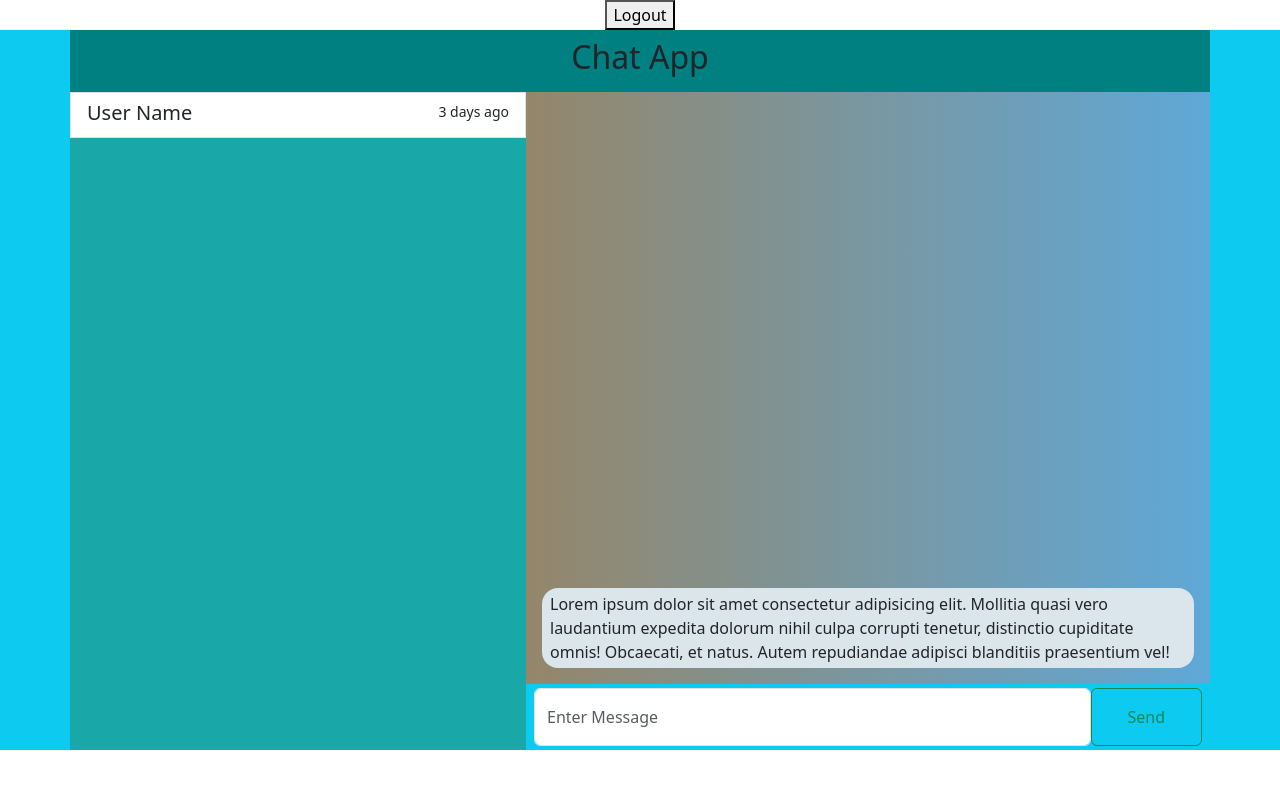
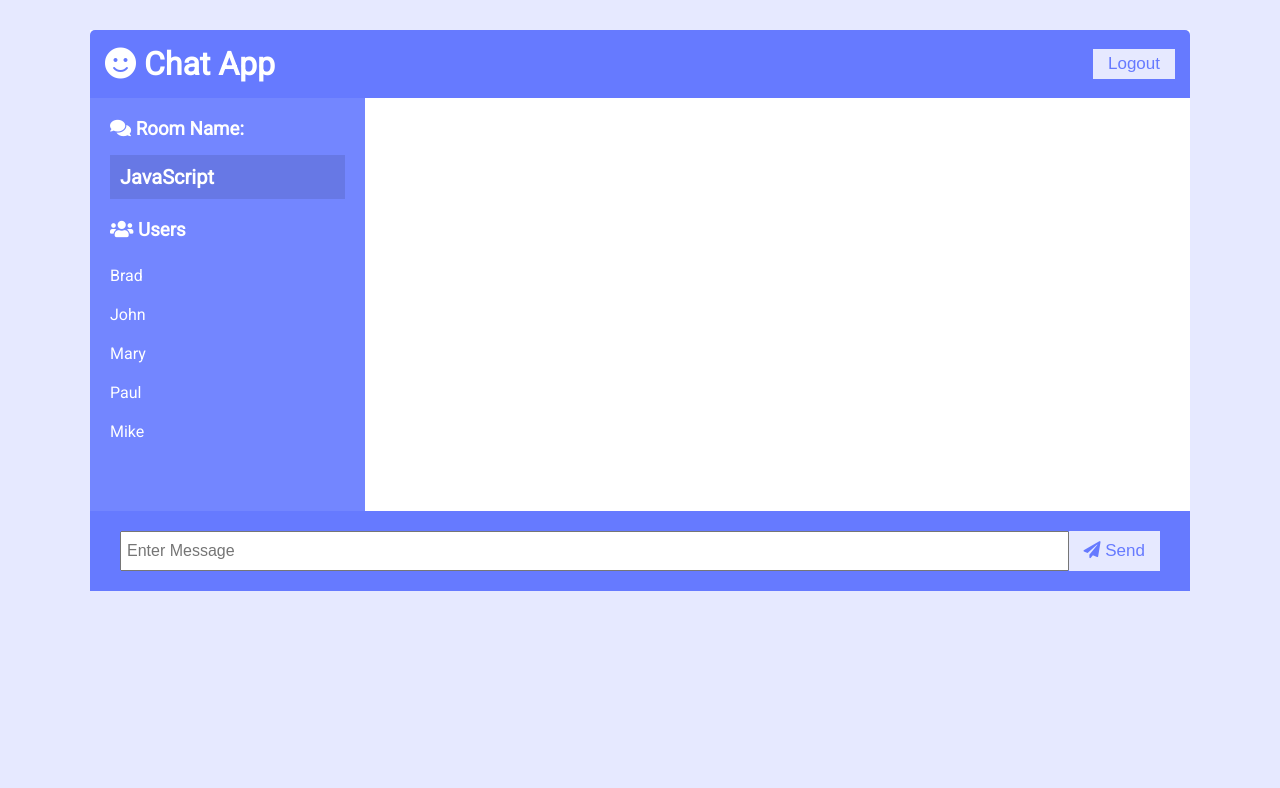
Before and after one commit to developerankit97/whatsapp-clone, a website: page public/html/main.html in a window 1280 px wide. Drawn offline with nearby package versions, Linux system fonts and the light colour scheme; no server answers; sample sign-in values are in the browser's storage.

Commit message:
Get messages api added

```diff
--- a/public/css/main.css
+++ b/public/css/main.css
@@ -1,13 +1,189 @@
+@import url('https://fonts.googleapis.com/css?family=Roboto&display=swap');
+
+:root {
+  --dark-color-a: #667aff;
+  --dark-color-b: #7386ff;
+  --light-color: #e6e9ff;
+  --success-color: #5cb85c;
+  --error-color: #d9534f;
+}
+
 * {
   box-sizing: border-box;
-}
-
-html,
-body {
   margin: 0;
   padding: 0;
 }
 
-h1 {
-  color: red;
-}/*# sourceMappingURL=main.css.map */
+body {
+  font-family: 'Roboto', sans-serif;
+  font-size: 16px;
+  background: var(--light-color);
+  margin: 20px;
+}
+
+ul {
+  list-style: none;
+}
+
+a {
+  text-decoration: none;
+}
+
+.btn {
+  cursor: pointer;
+  padding: 5px 15px;
+  background: var(--light-color);
+  color: var(--dark-color-a);
+  border: 0;
+  font-size: 17px;
+}
+
+/* Chat Page */
+
+.chat-container {
+  max-width: 1100px;
+  background: #fff;
+  margin: 30px auto;
+  overflow: hidden;
+}
+
+.chat-header {
+  background: var(--dark-color-a);
+  color: #fff;
+  border-top-left-radius: 5px;
+  border-top-right-radius: 5px;
+  padding: 15px;
+  display: flex;
+  align-items: center;
+  justify-content: space-between;
+}
+
+.chat-main {
+  display: grid;
+  grid-template-columns: 1fr 3fr;
+}
+
+.chat-sidebar {
+  background: var(--dark-color-b);
+  color: #fff;
+  padding: 20px 20px 60px;
+  overflow-y: scroll;
+}
+
+.chat-sidebar h2 {
+  font-size: 20px;
+  background: rgba(0, 0, 0, 0.1);
+  padding: 10px;
+  margin-bottom: 20px;
+}
+
+.chat-sidebar h3 {
+  margin-bottom: 15px;
+}
+
+.chat-sidebar ul li {
+  padding: 10px 0;
+}
+
+.chat-messages {
+  padding: 30px;
+  max-height: 500px;
+  overflow-y: scroll;
+}
+
+.chat-messages .message {
+  padding: 10px;
+  margin-bottom: 15px;
+  background-color: var(--light-color);
+  border-radius: 5px;
+}
+
+.chat-messages .message .meta {
+  font-size: 15px;
+  font-weight: bold;
+  color: var(--dark-color-b);
+  opacity: 0.7;
+  margin-bottom: 7px;
+}
+
+.chat-messages .message .meta span {
+  color: #777;
+}
+
+.chat-form-container {
+  padding: 20px 30px;
+  background-color: var(--dark-color-a);
+}
+
+.chat-form-container form {
+  display: flex;
+}
+
+.chat-form-container input[type='text'] {
+  font-size: 16px;
+  padding: 5px;
+  height: 40px;
+  flex: 1;
+}
+
+/* Join Page */
+.join-container {
+  max-width: 500px;
+  margin: 80px auto;
+  color: #fff;
+}
+
+.join-header {
+  text-align: center;
+  padding: 20px;
+  background: var(--dark-color-a);
+  border-top-left-radius: 5px;
+  border-top-right-radius: 5px;
+}
+
+.join-main {
+  padding: 30px 40px;
+  background: var(--dark-color-b);
+}
+
+.join-main p {
+  margin-bottom: 20px;
+}
+
+.join-main .form-control {
+  margin-bottom: 20px;
+}
+
+.join-main label {
+  display: block;
+  margin-bottom: 5px;
+}
+
+.join-main input[type='text'] {
+  font-size: 16px;
+  padding: 5px;
+  height: 40px;
+  width: 100%;
+}
+
+.join-main select {
+  font-size: 16px;
+  padding: 5px;
+  height: 40px;
+  width: 100%;
+}
+
+.join-main .btn {
+  margin-top: 20px;
+  width: 100%;
+}
+
+@media (max-width: 700px) {
+  .chat-main {
+    display: block;
+  }
+
+  .chat-sidebar {
+    display: none;
+  }
+}
--- a/public/html/main.html
+++ b/public/html/main.html
@@ -5,92 +5,50 @@
     <meta charset="UTF-8" />
     <meta http-equiv="X-UA-Compatible" content="IE=edge" />
     <meta name="viewport" content="width=device-width, initial-scale=1.0" />
-    <link href="https://cdn.jsdelivr.net/npm/bootstrap@5.3.0-alpha3/dist/css/bootstrap.min.css" rel="stylesheet"
-        integrity="sha384-KK94CHFLLe+nY2dmCWGMq91rCGa5gtU4mk92HdvYe+M/SXH301p5ILy+dN9+nJOZ" crossorigin="anonymous" />
-    <style>
-        * {
-            box-sizing: border-box;
-        }
-    </style>
+    <link rel="stylesheet" href="https://cdnjs.cloudflare.com/ajax/libs/font-awesome/5.12.1/css/all.min.css"
+        integrity="sha256-mmgLkCYLUQbXn0B1SRqzHar6dCnv9oZFPEC1g1cwlkk=" crossorigin="anonymous" />
+    <!-- <link href="https://cdn.jsdelivr.net/npm/bootstrap@5.3.0-alpha3/dist/css/bootstrap.min.css" rel="stylesheet"
+        integrity="sha384-KK94CHFLLe+nY2dmCWGMq91rCGa5gtU4mk92HdvYe+M/SXH301p5ILy+dN9+nJOZ" crossorigin="anonymous" /> -->
+    <link rel="stylesheet" href="../css/main.css">
     <title>Document</title>
 </head>
 
 <body>
-    <header class="container-fluid text-center">
-        <button type="button" class="logout-btn">Logout</button>
-    </header>
-    <main class="container-fluid bg-info" style="height: 90vh">
-        <div class="container d-flex flex-column h-100 p-0">
-            <header class="fw-bold text-center py-2 mx-0" style="background-color: teal">
-                <h2>Chat App</h2>
-            </header>
-            <div class="d-flex h-100">
-                <section class="container p-0" style="width:40%; background-color: rgb(25, 167, 167)">
-                    <div class="list-group rounded-0 user-and-group">
-                        <!-- <a href="#" class="list-group-item list-group-item-action" aria-current="true">
-                            <div class="d-flex w-100 justify-content-between">
-                                <h5 class="mb-1">
-                                    List group item heading
-                                </h5>
-                                <small>3 days ago</small>
-                            </div>
-                            <p class="mb-1">
-                                Some placeholder content in a paragraph.
-                            </p>
-                            <small>And some small print.</small>
-                        </a> -->
-                        <li class="list-group-item">
-                            <div class="d-flex w-100 justify-content-between">
-                                <h5 class="mb-1">
-                                    User Name
-                                </h5>
-                                <small>3 days ago</small>
-                            </div>
-                        </li>
-                    </div>
-                </section>
-                <div style="width:60%;">
-                    <section class="container p-0"
-                        style="height:90%;background: linear-gradient(to right, #94866a, #5fa8d8);">
-                        <div class="d-flex flex-column justify-content-end h-100 py-2">
-                            <div class="list-group rounded-0 all-messages">
-                                <!-- <a href="#" class="list-group-item list-group-item-action" aria-current="true">
-                                                        <div class="d-flex w-100 justify-content-between">
-                                                            <h5 class="mb-1">
-                                                                List group item heading
-                                                            </h5>
-                                                            <small>3 days ago</small>
-                                                        </div>
-                                                        <p class="mb-1">
-                                                            Some placeholder content in a paragraph.
-                                                        </p>
-                                                        <small>And some small print.</small>
-                                                    </a> -->
-                                <li
-                                    class="list-group-item w-100 border-0 py-1 d-flex flex-wrap justify-content-end bg-transparent">
-                                    <div class="w-100">
-                                        <p class="mb-1 w-100 p-1 px-2 rounded-4" style="background-color: #dbe5ec;">
-                                            Lorem ipsum dolor sit amet consectetur adipisicing elit. Mollitia quasi vero
-                                            laudantium expedita dolorum nihil culpa corrupti tenetur, distinctio
-                                            cupiditate omnis! Obcaecati, et natus. Autem repudiandae adipisci blanditiis
-                                            praesentium vel!
-                                        </p>
-                                    </div>
-                                </li>
-                            </div>
-                        </div>
-                    </section>
-                    <footer class="row m-0 px-2 py-1" style="height: 10%;">
-                        <div class="col-10 px-0">
-                            <input type="text" class="form-control d-block h-100" id="input-message"
-                                placeholder="Enter Message">
-                        </div>
-                        <button type="button" class="btn btn-outline-success col-2 input-message-btn">Send</button>
-                    </footer>
-                </div>
+    <div class="chat-container">
+        <header class="chat-header">
+            <h1><i class="fas fa-smile"></i> Chat App</h1>
+            <button class="btn logout-btn">Logout</button>
+        </header>
+        <main class="chat-main">
+            <div class="chat-sidebar">
+                <h3><i class="fas fa-comments"></i> Room Name:</h3>
+                <h2 id="room-name">JavaScript</h2>
+                <h3><i class="fas fa-users"></i> Users</h3>
+                <ul id="users">
+                    <li>Brad</li>
+                    <li>John</li>
+                    <li>Mary</li>
+                    <li>Paul</li>
+                    <li>Mike</li>
+                </ul>
             </div>
+            <div class="chat-messages">
+                <!-- <div class="message">
+                    <p class="meta">Brad <span>9:12pm</span></p>
+                    <p class="text">
+                        Lorem ipsum dolor sit amet consectetur adipisicing elit. Eligendi,
+                        repudiandae.
+                    </p>
+                </div> -->
+            </div>
+        </main>
+        <div class="chat-form-container">
+            <form id="chat-form">
+                <input id="msg" type="text" placeholder="Enter Message" required autocomplete="off" />
+                <button class="btn input-message-btn"><i class="fas fa-paper-plane"></i> Send</button>
+            </form>
         </div>
-    </main>
+    </div>
     <script src="https://cdnjs.cloudflare.com/ajax/libs/axios/0.19.0/axios.min.js"></script>
     <script src="https://cdn.jsdelivr.net/npm/bootstrap@5.3.0-alpha3/dist/js/bootstrap.bundle.min.js"
         integrity="sha384-ENjdO4Dr2bkBIFxQpeoTz1HIcje39Wm4jDKdf19U8gI4ddQ3GYNS7NTKfAdVQSZe"
--- a/public/js/main.js
+++ b/public/js/main.js
@@ -1,7 +1,7 @@
 const logoutBtn = document.querySelector('.logout-btn');
-const inputMessage = document.querySelector('#input-message');
+const inputMessage = document.querySelector('#msg');
 const inputMessageBtn = document.querySelector('.input-message-btn');
-let allMessages = document.querySelector('.all-messages');
+let chatMessages = document.querySelector('.chat-messages');
 
 const apiPrefix = 'http://localhost:3000';
 
@@ -28,15 +28,12 @@ async function sendMessage() {
 						},
 					}
 				);
-				let output = `<li
-                                class="list-group-item w-100 border-0 py-1 d-flex flex-wrap justify-content-end bg-transparent">
-                                <div class="w-100">
-                                    <p class="mb-1 w-100 p-1 px-2 rounded-4" style="background-color: #dbe5ec;">
+				let output = `<div class="message">
+                                    <p class="text">
                                         ${response.data.response.message}
                                     </p>
-                                </div>
-                            </li>`;
-				allMessages.innerHTML += output;
+                                </div>`;
+				chatMessages.innerHTML += output;
 				console.log(response);
 			} catch (e) {
 				console.log(e.response.statusText, e.response);
@@ -57,7 +54,15 @@ async function getMessages() {
 					'Content-Type': 'application/json',
 				},
 			});
-			console.log('working...');
+			response.data.response.forEach((message) => {
+				let output = `<div class="message">
+                                    <p class="text">
+                                        ${message.message}
+                                    </p>
+                                </div>`;
+				chatMessages.innerHTML += output;
+			});
+			console.log(response.data);
 		} catch (e) {
 			if (e.response.status == 404) {
 				alert('You have been logged out. please log in first');
```
Also changed, not shown: dist/controllers/chatController.js.
